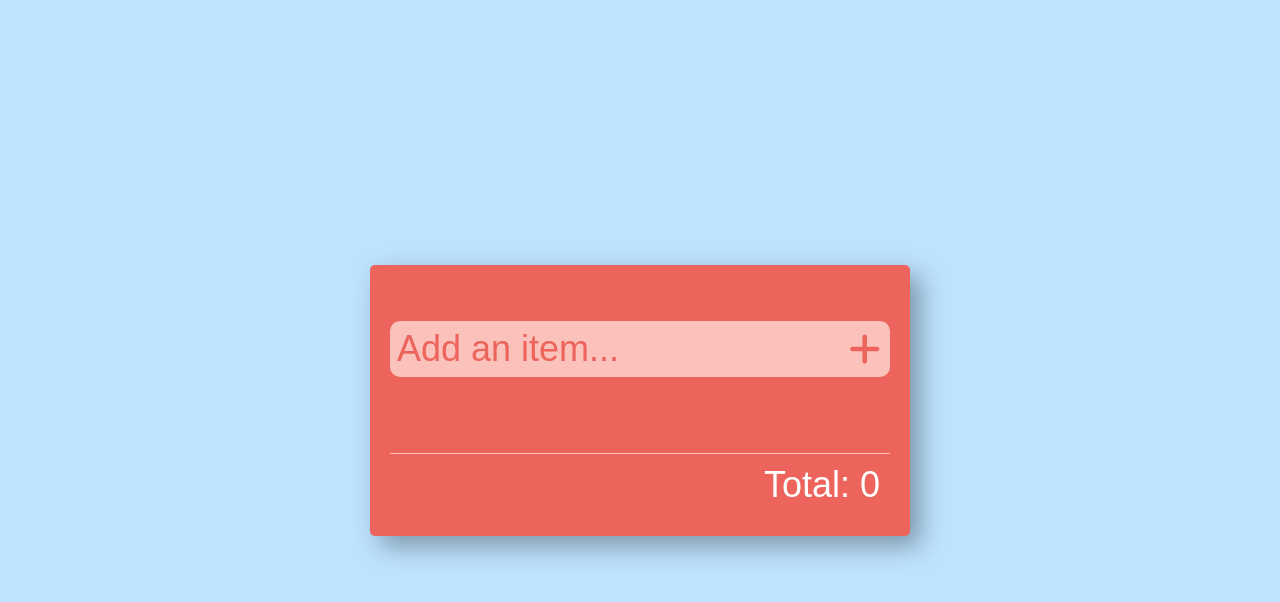
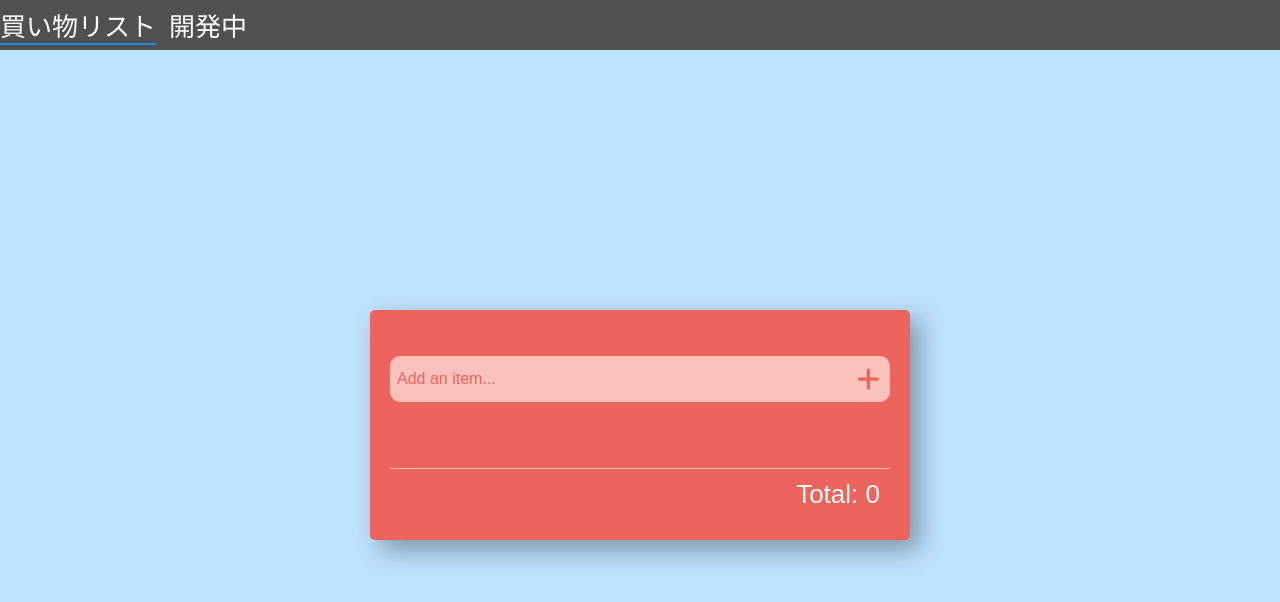
Before and after one commit to nagara-61127/react-exercise, a React (Create React App) app: page / in a window 1280 px wide. Shown: the top 602 px of the page. Built offline with nearby package versions, Linux system fonts and the light colour scheme.

Commit message:
今後の開発を一元的に見れるように改修

```diff
--- a/src/App.tsx
+++ b/src/App.tsx
@@ -1,4 +1,5 @@
 import React, { useState } from 'react';
+import './reset.css';
 import './index.css';
 import { FontAwesomeIcon } from '@fortawesome/react-fontawesome';
 import {
@@ -8,127 +9,68 @@ import {
   faCheckCircle,
   faPlus,
 } from '@fortawesome/free-solid-svg-icons';
+import ShoppingList from './shopping-list';
 
-type Item = {
-  itemName: string;
-  quantity: number;
-  isSelected: boolean;
+type appInfo = {
+  id: number;
+  enName: string;
+  jpName: string;
 };
 
 const App = () => {
-  const [items, setItems] = useState<Item[]>([]);
-  const [inputValue, setInputValue] = useState('');
-  const [totalItemCount, setTotalItemCount] = useState(0);
+  const [display, setDisplay] = useState<string>('shopping-list');
 
-  const handleAddButtonClick = () => {
-    const newItem = {
-      itemName: inputValue,
-      quantity: 1,
-      isSelected: false,
-    };
-
-    const newItems = [...items, newItem];
-    setItems(newItems);
-    setInputValue('');
-    culculateTotal();
+  const switchDisplay = (changeTo: string) => {
+    setDisplay(changeTo);
   };
 
-  const toggleChange = (index: number) => {
-    const changeItems = [...items];
-    changeItems[index].isSelected = !changeItems[index].isSelected;
-    setItems(changeItems);
-    culculateTotal();
-  };
-
-  const handleChangeQuantity = (
-    index: number,
-    fluctuation: 'increase' | 'decrease'
-  ) => {
-    const changeItems = [...items];
-    if (fluctuation === 'decrease' && changeItems[index].quantity === 0) {
-      if (window.confirm('アイテムを削除しますか？')) {
-        deleteItem(index);
-      }
-    } else {
-      switch (fluctuation) {
-        case 'increase':
-          changeItems[index].quantity++;
-          break;
-        case 'decrease':
-          changeItems[index].quantity--;
-          break;
-      }
-      setItems(changeItems);
-    }
-    culculateTotal();
-  };
-
-  const deleteItem = (index: number) => {
-    const changeItems = [...items];
-    changeItems.splice(index, 1);
-    setItems(changeItems);
-  };
-
-  const culculateTotal = () => {
-    let total = 0;
-    items.map((item) => (total = total + item.quantity));
-    setTotalItemCount(total);
-  };
+  const appList: appInfo[] = [
+    {
+      id: 0,
+      enName: 'shopping-list',
+      jpName: '買い物リスト',
+    },
+    {
+      id: 1,
+      enName: 'on-develop',
+      jpName: '開発中',
+    },
+  ];
 
   return (
-    <div className="app-background">
-      <div className="main-container">
-        <div className="add-item-box">
-          <input
-            value={inputValue}
-            onChange={(event) => setInputValue(event.target.value)}
-            className="add-item-input"
-            placeholder="Add an item..."
-          />
-          <FontAwesomeIcon
-            icon={faPlus}
-            onClick={() => handleAddButtonClick()}
-          />
-        </div>
-        <div className="item-list">
-          {items.map((item, index) => (
-            <div className="item-container">
-              <div className="item-name">
-                {item.isSelected ? (
-                  <>
-                    <FontAwesomeIcon
-                      icon={faCheckCircle}
-                      onClick={() => toggleChange(index)}
-                    />
-                    <span className="completed">{item.itemName}</span>
-                  </>
-                ) : (
-                  <>
-                    <FontAwesomeIcon
-                      icon={faCircle}
-                      onClick={() => toggleChange(index)}
-                    />
-                    <span>{item.itemName}</span>
-                  </>
-                )}
-              </div>
-              <div className="quantity">
-                <button onClick={() => handleChangeQuantity(index, 'decrease')}>
-                  <FontAwesomeIcon icon={faChevronLeft} />
-                </button>
-                <span>{item.quantity}</span>
-                <button onClick={() => handleChangeQuantity(index, 'increase')}>
-                  <FontAwesomeIcon icon={faChevronRight} />
-                </button>
-              </div>
-            </div>
+    <div className="base">
+      <div className="header">
+        <ul className="app-list">
+          {appList.map((app, index) => (
+            <li
+              className={
+                'app-item ' + (display === app.enName ? 'selected' : '')
+              }
+              onClick={() => switchDisplay(app.enName)}
+            >
+              {app.jpName}
+            </li>
           ))}
-          <div className="item-container"></div>
-        </div>
-        <div className="total">Total: {totalItemCount}</div>
+        </ul>
       </div>
+      {display == 'shopping-list' ? <ShoppingList /> : <p>開発中です</p>}
     </div>
   );
 };
 
+{
+  /* <li
+            className={'app-item ' + (display === 'test' ? 'selected' : '')}
+            onClick={() => switchDisplay('test')}
+          >
+            test
+          </li>
+          <li
+            className={'app-item ' + (display === 'aiueo' ? 'selected' : '')}
+            onClick={() => switchDisplay('aiueo')}
+          >
+            aiueo
+          </li> */
+}
+
 export default App;
--- a/src/index.css
+++ b/src/index.css
@@ -1,5 +1,5 @@
 * {
-  font-size: 36px;
+  font-size: 26px;
 }
 
 body {
@@ -7,6 +7,31 @@ body {
   padding: 0;
   font-family: sans-serif;
   color: white;
+}
+
+.base {
+}
+
+.header {
+  background-color: #505050;
+  display: flex;
+  height: 50px;
+}
+
+.app-list {
+  list-style: none;
+  margin-top: auto;
+  margin-bottom: auto;
+}
+
+.app-item {
+  float: left;
+  margin-right: 0.5rem;
+  cursor: pointer;
+}
+
+.selected {
+  border-bottom: 2px solid #1c88db;
 }
 
 .App {
@@ -19,7 +44,7 @@ body {
   display: flex;
   justify-content: center;
   align-items: center;
-  min-height: 100vh;
+  min-height: calc(100vh - 50px);
 }
 
 .main-container {
--- /dev/null
+++ b/src/reset.css
@@ -0,0 +1,151 @@
+@charset "UTF-8";
+html,
+body,
+div,
+span,
+applet,
+object,
+iframe,
+h1,
+h2,
+h3,
+h4,
+h5,
+h6,
+p,
+blockquote,
+pre,
+a,
+abbr,
+acronym,
+address,
+big,
+cite,
+code,
+del,
+dfn,
+em,
+img,
+ins,
+kbd,
+q,
+s,
+samp,
+small,
+strike,
+strong,
+sub,
+sup,
+tt,
+var,
+b,
+u,
+i,
+center,
+dl,
+dt,
+dd,
+ol,
+ul,
+li,
+fieldset,
+form,
+label,
+legend,
+table,
+caption,
+tbody,
+tfoot,
+thead,
+tr,
+th,
+td,
+article,
+aside,
+canvas,
+details,
+embed,
+figure,
+figcaption,
+footer,
+header,
+hgroup,
+menu,
+nav,
+output,
+ruby,
+section,
+summary,
+time,
+mark,
+audio,
+video {
+  margin: 0;
+  padding: 0;
+  border: none;
+  font-style: normal;
+  text-align: left;
+  zoom: 1;
+}
+article,
+aside,
+details,
+figcaption,
+figure,
+footer,
+header,
+hgroup,
+menu,
+nav,
+section {
+  display: block;
+}
+table {
+  border-collapse: collapse;
+  font-family: inherit;
+}
+h1,
+h2,
+h3,
+h4,
+h5 {
+  font-size: 100%;
+  font-weight: normal;
+  line-height: 1;
+}
+input,
+textarea,
+select {
+  font-family: inherit;
+  font-size: 16px;
+}
+input[type='button'],
+input[type='text'],
+input[type='submit'] {
+  -webkit-appearance: none;
+  border-radius: 0;
+}
+textarea {
+  resize: none;
+  -webkit-appearance: none;
+  border-radius: 0;
+}
+th,
+td {
+  border-collapse: collapse;
+}
+table th,
+table td {
+  white-space: nowrap;
+}
+ul,
+ol {
+  list-style-type: none;
+}
+img {
+  vertical-align: text-bottom;
+  vertical-align: -webkit-baseline-middle;
+  max-width: 100%;
+  height: auto;
+  width/***/: auto;
+}
--- /dev/null
+++ b/src/shopping-list.tsx
@@ -0,0 +1,134 @@
+import React, { useState } from 'react';
+import './index.css';
+import { FontAwesomeIcon } from '@fortawesome/react-fontawesome';
+import {
+  faChevronRight,
+  faChevronLeft,
+  faCircle,
+  faCheckCircle,
+  faPlus,
+} from '@fortawesome/free-solid-svg-icons';
+
+type Item = {
+  itemName: string;
+  quantity: number;
+  isSelected: boolean;
+};
+
+const ShoppingList = () => {
+  const [items, setItems] = useState<Item[]>([]);
+  const [inputValue, setInputValue] = useState('');
+  const [totalItemCount, setTotalItemCount] = useState(0);
+
+  const handleAddButtonClick = () => {
+    const newItem = {
+      itemName: inputValue,
+      quantity: 1,
+      isSelected: false,
+    };
+
+    const newItems = [...items, newItem];
+    setItems(newItems);
+    setInputValue('');
+    culculateTotal();
+  };
+
+  const toggleChange = (index: number) => {
+    const changeItems = [...items];
+    changeItems[index].isSelected = !changeItems[index].isSelected;
+    setItems(changeItems);
+    culculateTotal();
+  };
+
+  const handleChangeQuantity = (
+    index: number,
+    fluctuation: 'increase' | 'decrease'
+  ) => {
+    const changeItems = [...items];
+    if (fluctuation === 'decrease' && changeItems[index].quantity === 0) {
+      if (window.confirm('アイテムを削除しますか？')) {
+        deleteItem(index);
+      }
+    } else {
+      switch (fluctuation) {
+        case 'increase':
+          changeItems[index].quantity++;
+          break;
+        case 'decrease':
+          changeItems[index].quantity--;
+          break;
+      }
+      setItems(changeItems);
+    }
+    culculateTotal();
+  };
+
+  const deleteItem = (index: number) => {
+    const changeItems = [...items];
+    changeItems.splice(index, 1);
+    setItems(changeItems);
+  };
+
+  const culculateTotal = () => {
+    let total = 0;
+    items.map((item) => (total = total + item.quantity));
+    setTotalItemCount(total);
+  };
+
+  return (
+    <div className="app-background">
+      <div className="main-container">
+        <div className="add-item-box">
+          <input
+            value={inputValue}
+            onChange={(event) => setInputValue(event.target.value)}
+            className="add-item-input"
+            placeholder="Add an item..."
+          />
+          <FontAwesomeIcon
+            icon={faPlus}
+            onClick={() => handleAddButtonClick()}
+          />
+        </div>
+        <div className="item-list">
+          {items.map((item, index) => (
+            <div className="item-container">
+              <div className="item-name">
+                {item.isSelected ? (
+                  <>
+                    <FontAwesomeIcon
+                      icon={faCheckCircle}
+                      onClick={() => toggleChange(index)}
+                    />
+                    <span className="completed">{item.itemName}</span>
+                  </>
+                ) : (
+                  <>
+                    <FontAwesomeIcon
+                      icon={faCircle}
+                      onClick={() => toggleChange(index)}
+                    />
+                    <span>{item.itemName}</span>
+                  </>
+                )}
+              </div>
+              <div className="quantity">
+                <button onClick={() => handleChangeQuantity(index, 'decrease')}>
+                  <FontAwesomeIcon icon={faChevronLeft} />
+                </button>
+                <span>{item.quantity}</span>
+                <button onClick={() => handleChangeQuantity(index, 'increase')}>
+                  <FontAwesomeIcon icon={faChevronRight} />
+                </button>
+              </div>
+            </div>
+          ))}
+          <div className="item-container"></div>
+        </div>
+        <div className="total">Total: {totalItemCount}</div>
+      </div>
+    </div>
+  );
+};
+
+export default ShoppingList;
```
Also changed, not shown: src/connect-four.tsx (added, +7 -0 lines).
